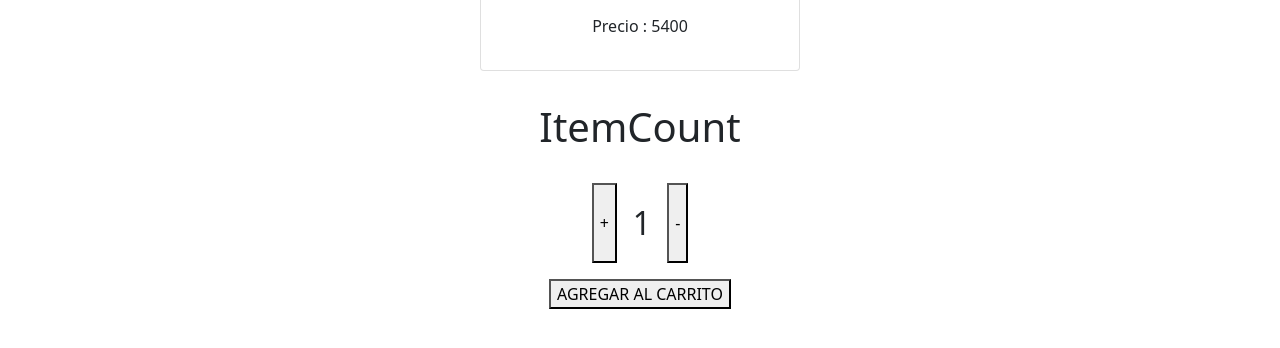
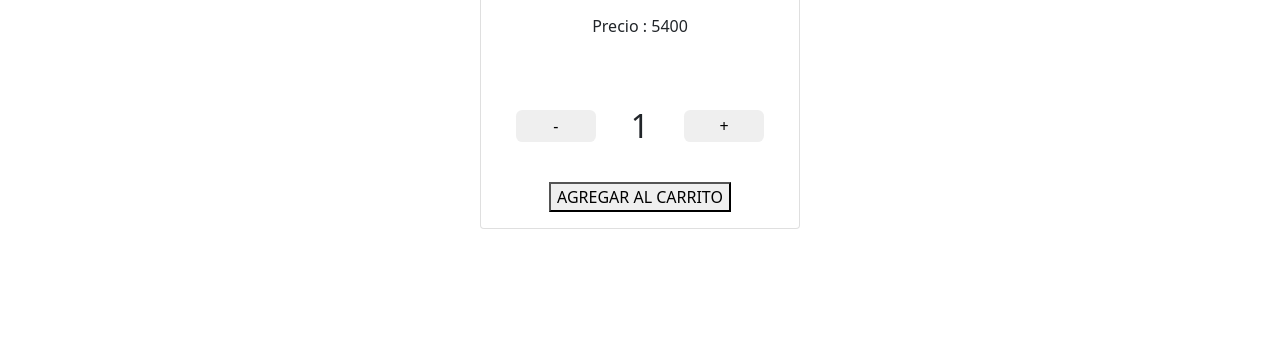
Before and after one commit to caceresivan5/Proyecto-React, a React (Create React App) app: page /item/1 in a window 1280 px wide. Shown: the part 446-794 px from the top of the page. Built offline with nearby package versions, Linux system fonts and the light colour scheme.

Commit message:
Detalles Carrito

```diff
--- a/src/App.css
+++ b/src/App.css
@@ -23,6 +23,17 @@ h2{
    font-size: 2rem;
    margin: 1rem;
   }
+  .contadorCarrito button{
+   display: inline-block;
+    width: 5rem;
+    height: 2rem;
+    margin: auto auto;
+    border-radius: 0.4rem;
+    border: none;
+   }
+   .contadorCarrito button:hover{
+     border: 1px solid red;
+   }
   .contadorCarrito{
     display: flex;
     justify-content: center;
@@ -32,9 +43,16 @@ h2{
     text-align: center;
     margin: 1rem;
   }
-  .BotonFinalizarSeguir{
+
+  .BotonFinalizarSeguir button{
     margin: 1rem;
+    padding: 0.5rem;
+    border: none;
   }
+  .BotonFinalizarSeguir button:hover{
+    border: 1px solid red;
+  }
+
   .cardJuegos{
     display: flex;
     flex-wrap: wrap;
@@ -62,3 +80,10 @@ h2{
   .cardJuegoDetalle{
     margin: 1rem auto;
   }
+  .tabla{
+    width: 50%;
+  }
+  .tabla th{
+    width: 25%;
+
+  }
--- a/src/component/CarWidget.js
+++ b/src/component/CarWidget.js
@@ -4,7 +4,7 @@ import carrito from '../img/carrito.png';
 const CartWidget = () => {
     return (
         <>
-        <a href ="index.html">
+        <a href ="/cart">
             <img className="CarritoCompras" src = { carrito } alt = "imagen carrito" />
         </a>
         </>
--- a/src/component/Cart.js
+++ b/src/component/Cart.js
@@ -1,5 +1,6 @@
 import React from "react";
 import { useCartContext } from "./cartContext";
+import ItemCount from "./ItemCount";
 
 
 const Cart = () => {
@@ -8,7 +9,18 @@ const Cart = () => {
     return(
         <div>
             <center>
+                <h2>CARRITO DE COMPRAS</h2>
+                <div className='tabla'>
+                <th>
                 { carList.map(Item => <h2> {Item.item.nombre} </h2>) }
+                </th>
+                <th>
+                { carList.map(Item => <img src = {Item.item.portada} className='imagenDetalle' alt='portada'></img>) }
+                </th>
+
+                </div>
+
+
             </center>
         </div>
     )
--- a/src/component/ItemCount.js
+++ b/src/component/ItemCount.js
@@ -26,12 +26,11 @@ const ItemCount = ( { stock, initial, onAdd} ) =>{
     }
     return(
         <div> {/* creo el HTML */}
-            <h1> ItemCount</h1>
+            <div className = "contadorCarrito">
+                <button  onClick = {restar} > - </button>
+            <label >{count}</label>
+            <button  onClick = {sumar} > + </button>
 
-            <div className = "contadorCarrito">
-            <button onClick = {sumar} > + </button>
-            <label >{count}</label>
-            <button onClick = {restar} > - </button>
             </div>
 
             <div className = "BotonItemCount">
@@ -51,8 +50,6 @@ const ItemCount = ( { stock, initial, onAdd} ) =>{
             </div>
             }
 
-
-
             </div>
 
         </div>
--- a/src/component/ItemDetail.js
+++ b/src/component/ItemDetail.js
@@ -32,13 +32,10 @@ function ItemDetail  ({DetalleJuego}) {
             <p> Consola : {DetalleJuego.consola}</p>
             <p> Precio : {DetalleJuego.precio}</p>
         </div>
+        <ItemCount stock = { 10 } initial = { 1 } onAdd = {onAdd} />
+        </div>
+            </div>
 
-        </div>
-
-
-
-            </div>
-            <ItemCount stock = { 10 } initial = { 1 } onAdd = {onAdd} />
         </div>
     )
 }
```
